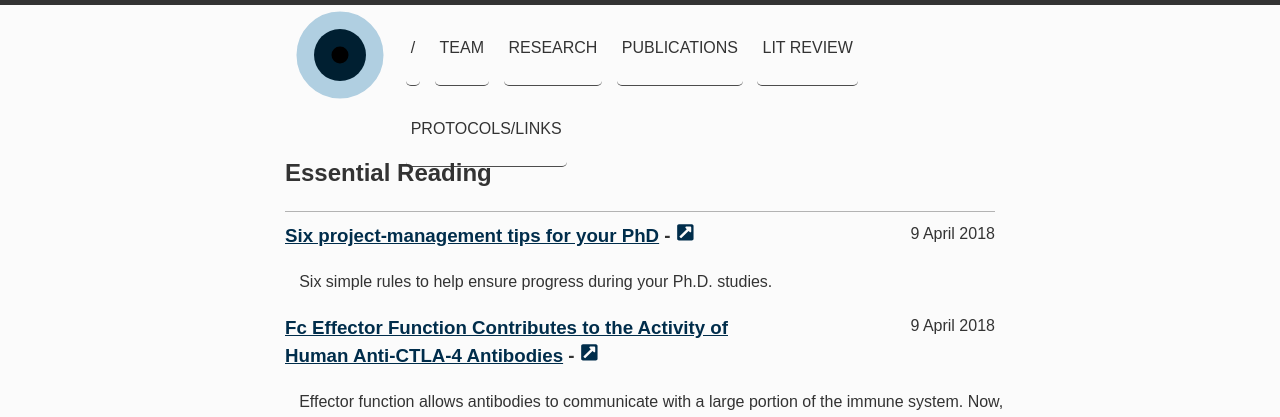
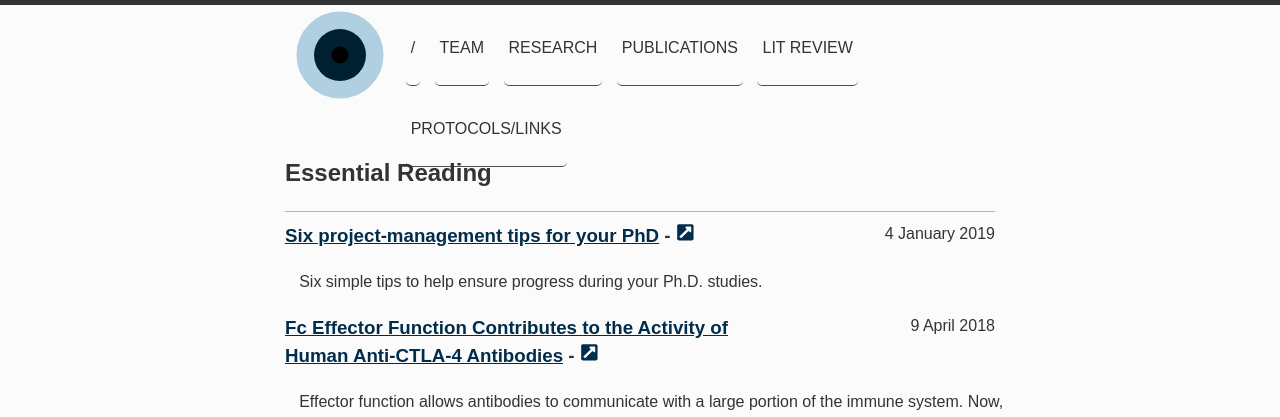
Before and after one commit to meyer-lab/asmlab.org, a Jekyll site: the page built from reading/index.html, in a window 1280 px wide and 900 px high. Shown: the top 417 px of the window. Built offline with Jekyll 4.4.1, drawn with Linux system fonts in a browser that asks for light colours; some web fonts are replaced.

Commit message:
Fix Ph.D. tips post.

```diff
--- a/_posts/lit/2019-01-04-six-project-phd-tips.md
+++ b/_posts/lit/2019-01-04-six-project-phd-tips.md
@@ -1,11 +1,11 @@
 ---
 layout: post
 title: Six project-management tips for your PhD
-date: 2018-04-09 00:00:01
+date: 2019-01-04 00:00:01
 categories: literature
 external-url: https://www.nature.com/articles/d41586-018-07860-6
 tags:
 - graduate school
 - career
 ---
-Six simple rules to help ensure progress during your Ph.D. studies.
+Six simple tips to help ensure progress during your Ph.D. studies.
```
